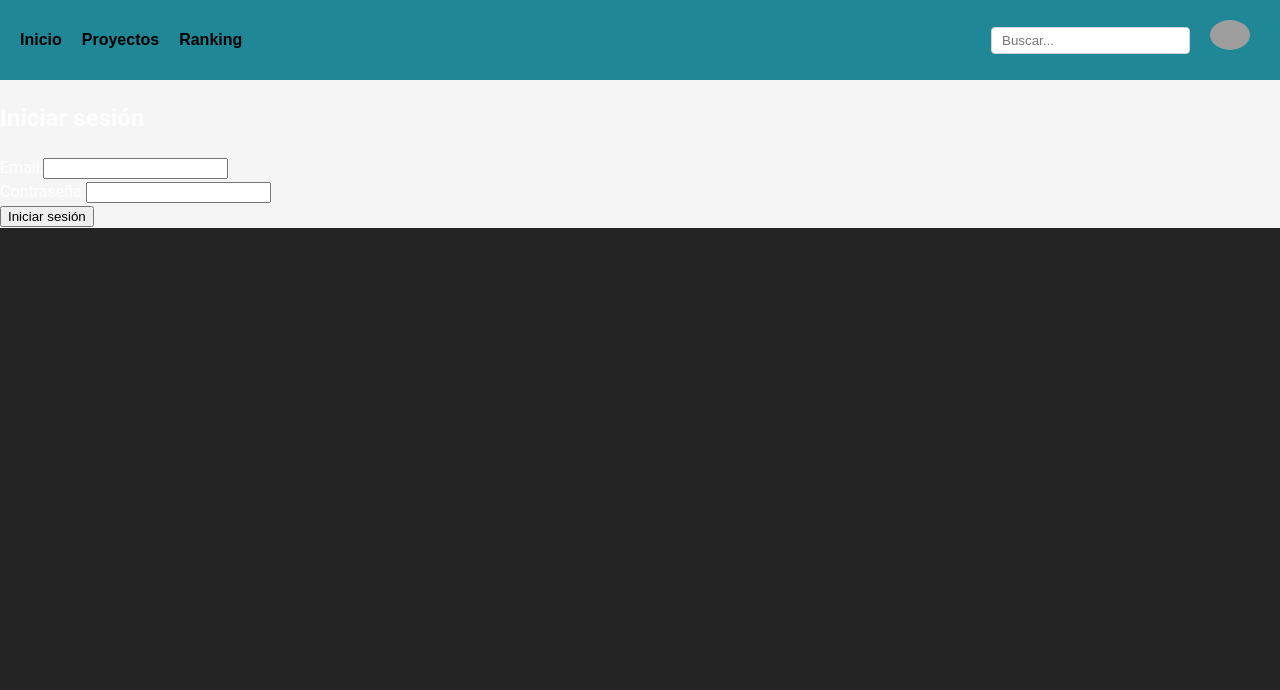
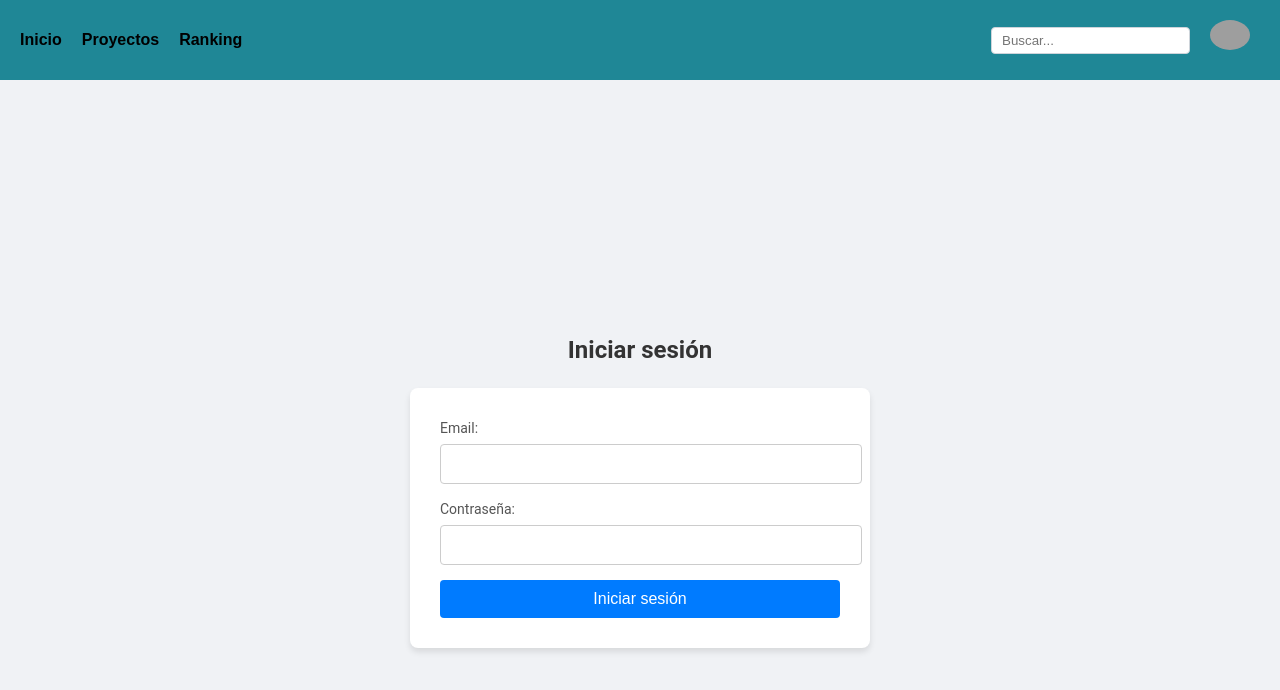
Before and after one commit to cristoge/ProyectoIdea, a React (Vite) app in the folder frontend/Idea/: page /login in a window 1280 px wide. Shown: the top 690 px of the page. Built offline with nearby package versions, Linux system fonts and the light colour scheme; no server answers; grey boxes are pictures that could not be loaded.

Commit message:
cambio en el key de react

```diff
--- a/frontend/Idea/src/App.tsx
+++ b/frontend/Idea/src/App.tsx
@@ -1,10 +1,10 @@
 import './App.css';
-import Login from './components/Login';
+
 import UserProfile from './components/EjemploInfo';
 import CreateProject from './components/AñadirProyecto';
 import LoginGitHub from './components/autenticacionGithub';
 import {Header} from './components/common';
-import { HomePage,ProjectPost} from './components/layout';
+import { HomePage,ProjectPost,Login} from './components/layout';
 import { BrowserRouter as Router, Route, Routes } from "react-router-dom";
 function App() {
   return (
--- a/frontend/Idea/src/components/layout/HomePage/HomePage.tsx
+++ b/frontend/Idea/src/components/layout/HomePage/HomePage.tsx
@@ -1,7 +1,6 @@
 import { useEffect, useState } from "react";
 import { Card } from "../../common";
 import "./HomePage.css";
-import { Link } from "react-router-dom";
 
 export const HomePage = () => {
   interface DataItem {
@@ -52,7 +51,6 @@ export const HomePage = () => {
         console.error("Error obteniendo los proyectos:", err);
       }
     };
-
     fetchData();
   }, []);
 
@@ -60,12 +58,13 @@ export const HomePage = () => {
     <div className="home-page">
       {data.map((item) => (
           <Card
+            key={item.projectId}
             projectId={item.projectId}
             title={item.title}
             description={item.description}
             image={item.imageVideoUrl}
             date={item.creationDate}
-            author={item.creatorName || "Unknown"} // Muestra el nombre del autor o 'Unknown'
+            author={item.creatorName || "Unknown"}
           />
 
       ))}
--- /dev/null
+++ b/frontend/Idea/src/components/layout/Login/Login.css
@@ -0,0 +1,65 @@
+/* Estilos básicos para el contenedor del login */
+.login-container {
+  display: flex;
+  flex-direction: column;
+  align-items: center;
+  justify-content: center;
+  height: 100vh;
+  background-color: #f0f2f5;
+  padding: 20px;
+  box-sizing: border-box;
+}
+
+h2 {
+  font-size: 24px;
+  margin-bottom: 20px;
+  color: #333;
+}
+
+.login-form {
+  background-color: #fff;
+  padding: 30px;
+  border-radius: 8px;
+  box-shadow: 0 4px 6px rgba(0, 0, 0, 0.1);
+  width: 100%;
+  max-width: 400px;
+}
+
+.input-group {
+  margin-bottom: 15px;
+}
+
+.input-group label {
+  display: block;
+  font-size: 14px;
+  margin-bottom: 5px;
+  color: #555;
+}
+
+.login-input {
+  width: 100%;
+  padding: 10px;
+  border: 1px solid #ccc;
+  border-radius: 4px;
+  font-size: 16px;
+}
+
+.login-button {
+  width: 100%;
+  padding: 10px;
+  background-color: #007bff;
+  border: none;
+  border-radius: 4px;
+  color: #fff;
+  font-size: 16px;
+  cursor: pointer;
+}
+
+.login-button:hover {
+  background-color: #0056b3;
+}
+
+.error-message {
+  color: red;
+  margin-top: 10px;
+}
--- a/frontend/Idea/src/components/Login.tsx
+++ b/frontend/Idea/src/components/layout/Login/Login.tsx
@@ -1,44 +1,36 @@
+import { getAuth, signInWithEmailAndPassword } from 'firebase/auth';
+import { app } from '../../../../firebaseConfig';
+import { useState } from 'react';
+import './Login.css';
 
-import { getAuth, signInWithEmailAndPassword } from 'firebase/auth'; // Importa los métodos necesarios
-import { app } from '../../firebaseConfig';  // Importa la configuración de Firebase
-import { useState } from 'react';
-
-const Login = () => {
+export const Login = () => {
   const [email, setEmail] = useState('');
   const [password, setPassword] = useState('');
   const [error, setError] = useState('');
 
-  const login = async (email:string, password:string) => {
+  const login = async (email: string, password: string) => {
     try {
-      // Obtén la instancia de autenticación
       const auth = getAuth(app);
-
-      // Autenticar al usuario con email y contraseña
       const userCredential = await signInWithEmailAndPassword(auth, email, password);
-
-      // Obtener el ID token del usuario
       const token = await userCredential.user.getIdToken();
       console.log("ID Token:", token);
-      // Enviar el token en la cabecera de autorización al backend
       const response = await fetch("http://localhost:3000/login", {
         method: "POST",
         headers: {
-          Authorization: `Bearer ${token}`, // Envía el token en la cabecera
+          Authorization: `Bearer ${token}`,
           'Content-Type': 'application/json',
         },
-        body: JSON.stringify({ token }), // Si necesitas enviar el email y la contraseña
+        body: JSON.stringify({ token }),
       });
 
       const data = await response.json();
 
       if (response.ok) {
         console.log("Login exitoso:", data);
-        // Aquí puedes almacenar el token o información del usuario si es necesario
       } else {
         console.error("Error en el login:", data);
         setError(data.error || "Error en el login");
       }
-
     } catch (error) {
       console.error("Error en el login", error);
       setError("Hubo un error al intentar iniciar sesión.");
@@ -46,34 +38,36 @@ const Login = () => {
   };
 
   return (
-    <div>
+    <div className="login-container">
       <h2>Iniciar sesión</h2>
-      <form onSubmit={(e) => {
+      <form className="login-form" onSubmit={(e) => {
         e.preventDefault();
         login(email, password);
       }}>
-        <div>
+        <div className="input-group">
           <label>Email:</label>
           <input
             type="email"
             value={email}
             onChange={(e) => setEmail(e.target.value)}
             required
+            className="login-input"
           />
         </div>
-        <div>
+        <div className="input-group">
           <label>Contraseña:</label>
           <input
             type="password"
             value={password}
             onChange={(e) => setPassword(e.target.value)}
             required
+            className="login-input"
           />
         </div>
-        <button type="submit">Iniciar sesión</button>
+        <button type="submit" className="login-button">Iniciar sesión</button>
       </form>
 
-      {error && <p style={{ color: 'red' }}>{error}</p>}
+      {error && <p className="error-message">{error}</p>}
     </div>
   );
 };
--- a/frontend/Idea/src/components/layout/index.ts
+++ b/frontend/Idea/src/components/layout/index.ts
@@ -1,3 +1,4 @@
 export {HomePage} from './HomePage/HomePage'
 export {UserProfile} from './UserProfile/UserProfile'
 export {ProjectPost} from './ProjectPost/ProjectPost'
+export {Login} from './Login/Login'
```
